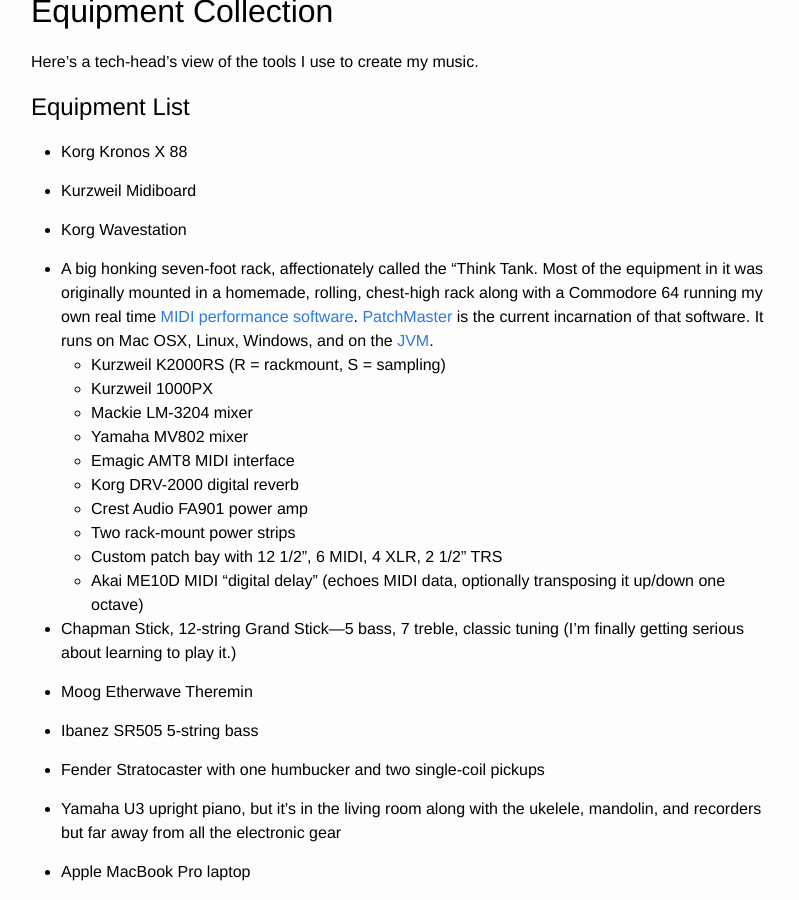
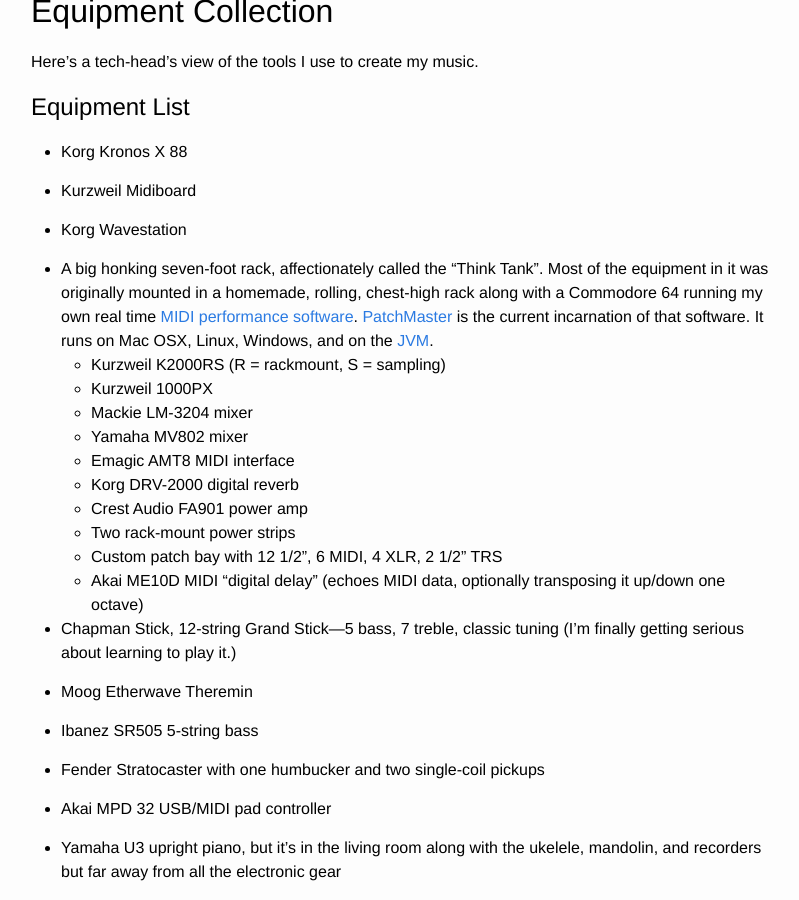
Before and after one commit to jimm/www-jimmenard-com-jekyll, a Jekyll site: the page built from music.md, in a window 1280 px wide and 900 px high, scrolled down 896 px. Shown: the whole window, without its empty margins (239-1038 px from the left). Built offline with Jekyll 4.4.1, drawn with Linux system fonts in a browser that asks for light colours.

```diff
--- a/music.md
+++ b/music.md
@@ -54,13 +54,14 @@ Here's a tech-head's view of the tools I use to create my music.
 
 - Korg Wavestation
 
-- A big honking seven-foot rack, affectionately called the "Think Tank. Most
-  of the equipment in it was originally mounted in a homemade, rolling,
-  chest-high rack along with a Commodore 64 running my own real time
+- A big honking seven-foot rack, affectionately called the "Think Tank".
+  Most of the equipment in it was originally mounted in a homemade, rolling,
+  chest-high rack along with a Commodore 64 running my own real
+  time
   [MIDI performance software](projects/keymaster/index.html).
   [PatchMaster](http://patchmaster.org/) is the current incarnation of that
-  software. It runs on Mac OSX, Linux, Windows, and on the
-  [JVM](http://en.wikipedia.org/wiki/Java_virtual_machine).
+  software. It runs on Mac OSX, Linux, Windows, and on
+  the [JVM](http://en.wikipedia.org/wiki/Java_virtual_machine).
   - Kurzweil K2000RS (R = rackmount, S = sampling)
   - Kurzweil 1000PX
   - Mackie LM-3204 mixer
@@ -81,6 +82,8 @@ Here's a tech-head's view of the tools I use to create my music.
 - Ibanez SR505 5-string bass
 
 - Fender Stratocaster with one humbucker and two single-coil pickups
+
+- Akai MPD 32 USB/MIDI pad controller
 
 - Yamaha U3 upright piano, but it's in the living room along with the
   ukelele, mandolin, and recorders but far away from all the electronic
```
Also changed, not shown: index.md (+1 -1 lines).
